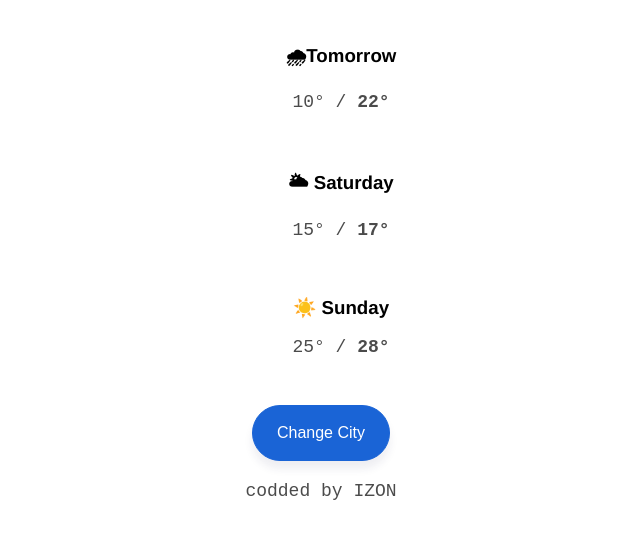
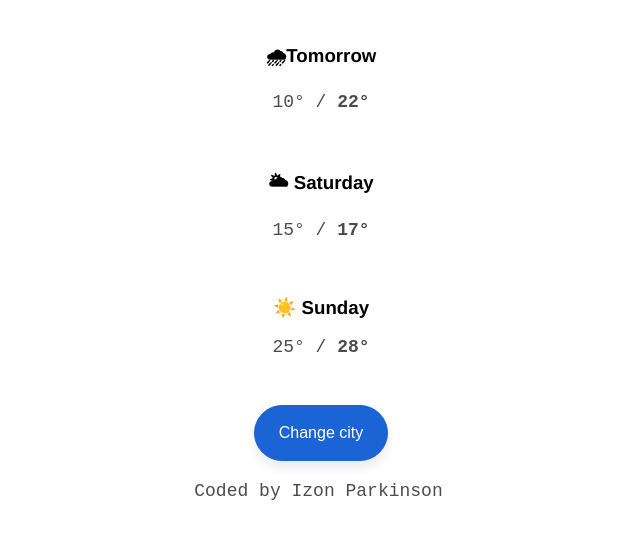
Before and after one commit to 811061/weather-app, a plain HTML site: page index.html in a window 1280 px wide. Shown: the part 155-694 px from the top of the page, without its empty margins (319-959 px from the left). Drawn offline with Linux system fonts and the light colour scheme.

Commit message:
centered everything

```diff
--- a/index.html
+++ b/index.html
@@ -41,7 +41,7 @@
                 <p> 25° / <strong>28°</strong></p>
             </li>
         </ul>
-        <button>Change City</button>
-        <p>codded by IZON</p>
+        <button>Change city</button>
+        <p class="puns">Coded by Izon Parkinson</p>
     </body>
 </html>
--- a/style.css
+++ b/style.css
@@ -32,13 +32,14 @@ body{
     opacity: 0.7;
     text-align: center;
     font-family: monospace;
+    margin-inline-start: -40px;
   }
   h3{
     display: block;
     font-size: 1.17em;
     margin-block-start: 1em;
     margin-block-end: 1em;
-    margin-inline-start: 0px;
+    margin-inline-start: -40px;
     margin-inline-end: 0px;
     font-weight: bold;
   }
@@ -56,3 +57,7 @@ body{
     box-shadow: rgb(37 39 89 / 8%) 0px 8px 8px 0;
     cursor: pointer;
   }
+  .puns{
+    text-align: center;
+    margin-inline-start: -5px;
+  }
```
